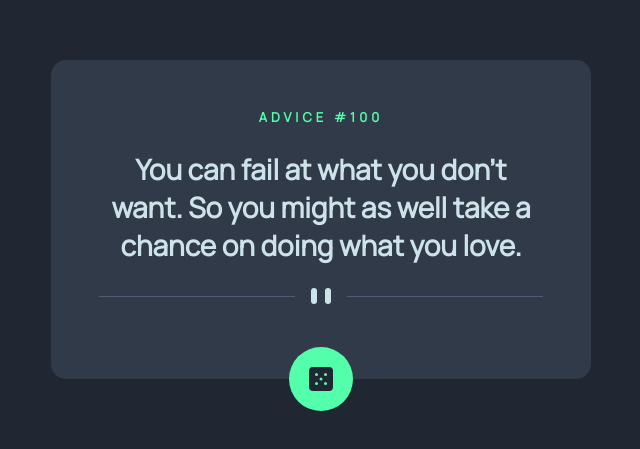
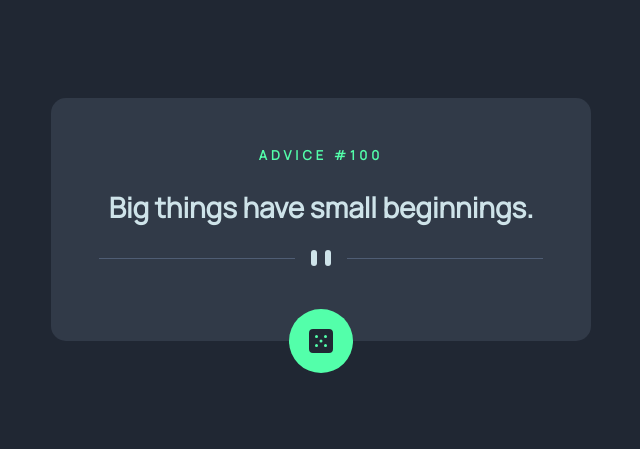
Before and after one commit to codeistine/advice-generator-app, a plain HTML site: page index.html in a window 1280 px wide. Shown: the part 165-614 px from the top of the page, without its empty margins (319-959 px from the left). Drawn offline with Linux system fonts and the light colour scheme; no server answers.

Commit message:
update index.html

```diff
--- a/index.html
+++ b/index.html
@@ -17,7 +17,7 @@
                ADVICE #100
             </div>
             <div class="advice-qoute">
-                You can fail at what you don't want. So you might as well take a chance on doing what you love.
+                Big things have small beginnings.
             </div>
             <div class="divider">
                 <picture class="advice-generator__divider">
```
